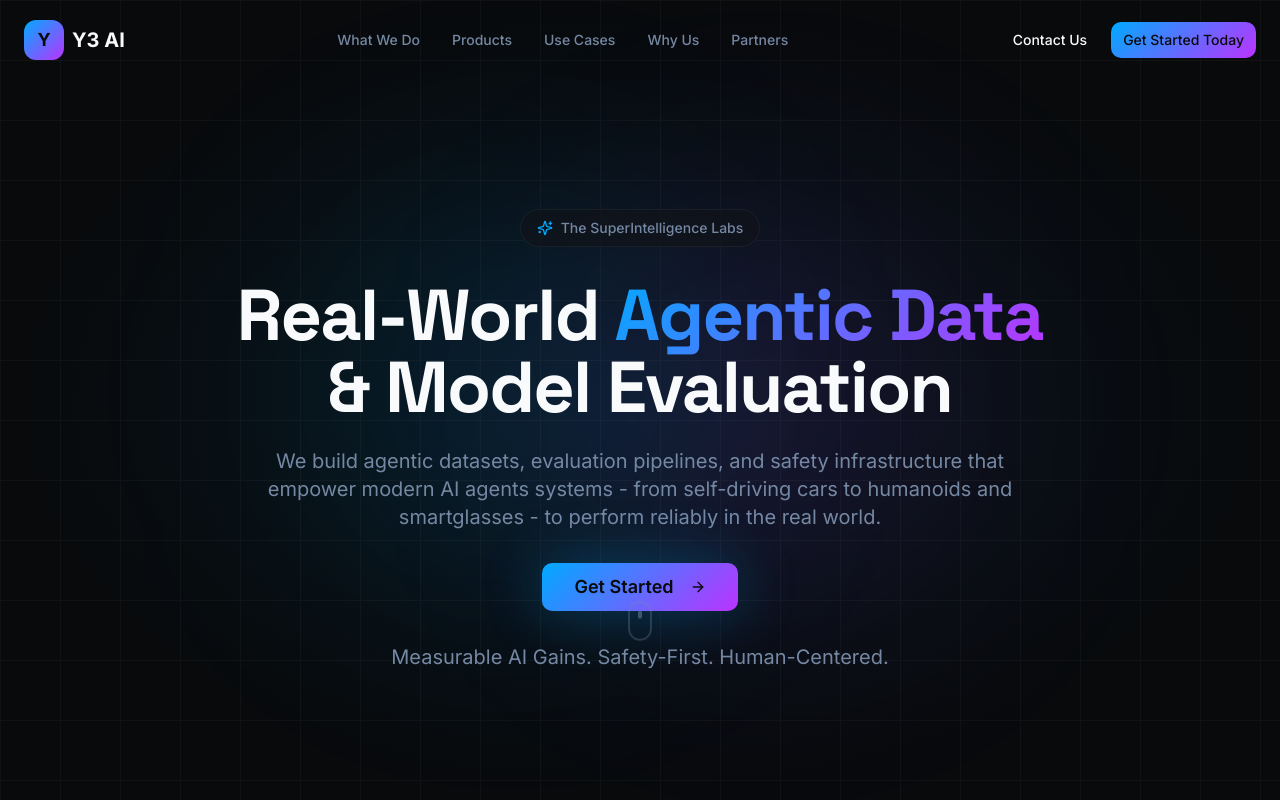
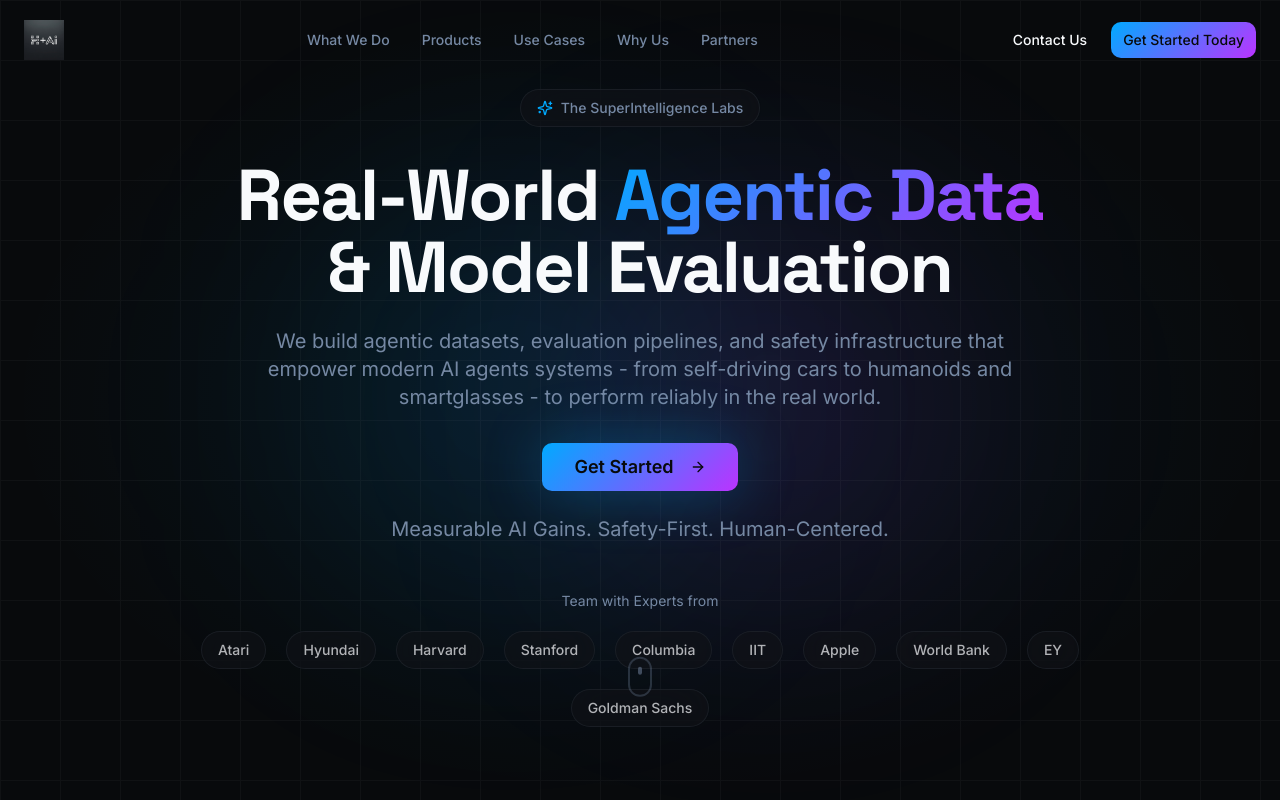
Before and after one commit to aradhya2106/Landing-pages, a React (Vite) app: page / in a window 1280 px wide. Shown: the top 800 px of the page. Built offline with nearby package versions, Linux system fonts and the light colour scheme; the HTML template or start-up script is replaced by a standard one.

Commit message:
Updated latest changes

```diff
--- a/index.html
+++ b/index.html
@@ -3,7 +3,7 @@
   <head>
     <meta charset="UTF-8" />
     <meta name="viewport" content="width=device-width, initial-scale=1.0" />
-    <title>AgenticAI - Real-World Agentic Data & Model Evaluation</title>
+    <title>H + AI Agentic SuperIntelligence</title>
     <meta
       name="description"
       content="Real-World Agentic Data & Model Evaluation Infrastructure for Modern AI Systems"
--- a/src/components/landing/Footer.tsx
+++ b/src/components/landing/Footer.tsx
@@ -1,11 +1,8 @@
-import { useState } from "react";
 import { motion } from "framer-motion";
 import { ArrowRight } from "lucide-react";
 import { Button } from "@/components/ui/button";
-import ContactForm from "@/components/ContactForm";
 
 const Footer = () => {
-  const [isContactFormOpen, setIsContactFormOpen] = useState(false);
 
   return (
     <>
@@ -40,14 +37,15 @@ const Footer = () => {
                   Get Started Today
                   <ArrowRight className="ml-2 w-5 h-5" />
                 </Button>
+                <a href="mailto:Team@yachthree.com">
                   <Button
                     variant="outline"
                     size="lg"
                     className="border-border hover:bg-muted/50 px-8 py-6 text-lg"
-                  onClick={() => setIsContactFormOpen(true)}
                   >
                     Contact Us
                   </Button>
+                </a>
               </div>
             </motion.div>
           </div>
@@ -58,10 +56,11 @@ const Footer = () => {
           <div className="container px-4 md:px-6">
             <div className="flex flex-col md:flex-row items-center justify-between gap-4">
               <a href="#" className="flex items-center gap-2">
-                <div className="w-10 h-10 rounded-xl bg-gradient-primary flex items-center justify-center">
-                  <span className="text-lg font-bold text-black">Y</span>
-                </div>
-                <span className="font-bold text-xl hidden sm:block">Y3  AI</span>
+                <img
+                  src="/logo.png"
+                  alt="H+AI logo"
+                  className="h-10 w-auto object-contain"
+                />
               </a>
 
               <nav className="flex flex-wrap justify-center gap-6 text-sm text-muted-foreground">
@@ -98,18 +97,13 @@ const Footer = () => {
               </nav>
 
               <p className="text-sm text-muted-foreground">
-                © 2026 Y3 AI. All rights reserved.
+                © 2026 H+AI. All rights reserved.
               </p>
             </div>
           </div>
         </div>
       </footer>
 
-      {/* Contact Form Modal */}
-      <ContactForm
-        isOpen={isContactFormOpen}
-        onClose={() => setIsContactFormOpen(false)}
-      />
     </>
   );
 };
--- a/src/components/landing/Hero.tsx
+++ b/src/components/landing/Hero.tsx
@@ -2,9 +2,22 @@ import { motion } from "framer-motion";
 import { ArrowRight, Sparkles } from "lucide-react";
 import { Button } from "@/components/ui/button";
 
+const teamFrom = [
+  "Atari",
+  "Hyundai",
+  "Harvard",
+  "Stanford",
+  "Columbia",
+  "IIT",
+  "Apple",
+  "World Bank",
+  "EY",
+  "Goldman Sachs",
+];
+
 const Hero = () => {
   return (
-    <section className="relative min-h-screen flex items-center justify-center overflow-hidden pt-20">
+    <section className="relative min-h-screen flex flex-col justify-center overflow-hidden pt-20 pb-16">
       {/* Background Effects */}
       <div className="absolute inset-0 bg-gradient-glow opacity-50" />
       <div className="absolute top-1/4 left-1/4 w-96 h-96 bg-primary/10 rounded-full blur-[120px]" />
@@ -85,10 +98,35 @@ const Hero = () => {
             initial={{ opacity: 0, y: 20 }}
             animate={{ opacity: 1, y: 0 }}
             transition={{ delay: 0.9, duration: 0.8 }}
-            className="text-lg md:text-xl text-muted-foreground max-w-3xl mx-auto mt-8 leading-relaxed"
+            className="text-lg md:text-xl text-muted-foreground max-w-3xl mx-auto mt-6 leading-relaxed"
           >
             Measurable AI Gains. Safety-First. Human-Centered.
           </motion.p>
+
+          {/* Team with Experts from - first scroll */}
+          <motion.div
+            initial={{ opacity: 0, y: 16 }}
+            animate={{ opacity: 1, y: 0 }}
+            transition={{ delay: 1, duration: 0.6 }}
+            className="mt-10 md:mt-12"
+          >
+            <span className="text-muted-foreground text-sm mb-5 block">
+              Team with Experts from
+            </span>
+            <div className="flex flex-wrap justify-center items-center gap-3 sm:gap-4 md:gap-5">
+              {teamFrom.map((org, index) => (
+                <motion.span
+                  key={org}
+                  initial={{ opacity: 0 }}
+                  animate={{ opacity: 1 }}
+                  transition={{ delay: 1.05 + index * 0.04, duration: 0.4 }}
+                  className="px-4 py-2 rounded-full glass text-sm font-medium text-foreground/70 hover:text-foreground hover:border-primary/30 transition-all cursor-default"
+                >
+                  {org}
+                </motion.span>
+              ))}
+            </div>
+          </motion.div>
         </motion.div>
 
         {/* Scroll Indicator */}
--- a/src/components/landing/Navbar.tsx
+++ b/src/components/landing/Navbar.tsx
@@ -2,7 +2,6 @@ import { useState, useEffect } from "react";
 import { motion, AnimatePresence } from "framer-motion";
 import { Menu, X } from "lucide-react";
 import { Button } from "@/components/ui/button";
-import ContactForm from "@/components/ContactForm";
 
 const navLinks = [
   { label: "What We Do", href: "#what-we-do" },
@@ -15,7 +14,7 @@ const navLinks = [
 const Navbar = () => {
   const [isScrolled, setIsScrolled] = useState(false);
   const [isMobileMenuOpen, setIsMobileMenuOpen] = useState(false);
-  const [isContactFormOpen, setIsContactFormOpen] = useState(false);
+  // Contact modal disabled; using mailto link instead
 
   useEffect(() => {
     const handleScroll = () => {
@@ -39,14 +38,11 @@ const Navbar = () => {
           <nav className="flex items-center justify-between">
             {/* Logo */}
             <a href="#" className="flex items-center gap-2">
-              <div className="w-10 h-10 rounded-xl bg-gradient-primary flex items-center justify-center">
-                <span className="text-lg font-bold text-primary-foreground">
-                  Y
-                </span>
-              </div>
-              <span className="font-bold text-xl hidden sm:block">
-                Y3 AI
-              </span>
+              <img
+                src="/logo.png"
+                alt="H+AI logo"
+                className="h-10 w-auto object-contain"
+              />
             </a>
 
             {/* Desktop Navigation */}
@@ -64,13 +60,11 @@ const Navbar = () => {
 
             {/* CTA Buttons */}
             <div className="hidden lg:flex items-center gap-3">
-              <Button
-                variant="ghost"
-                size="sm"
-                onClick={() => setIsContactFormOpen(true)}
-              >
-                Contact Us
-              </Button>
+              <a href="mailto:Team@yachthree.com">
+                <Button variant="ghost" size="sm">
+                  Contact Us
+                </Button>
+              </a>
               <Button
                 size="sm"
                 className="bg-gradient-primary hover:opacity-90 text-primary-foreground"
@@ -117,17 +111,15 @@ const Navbar = () => {
                   </a>
                 ))}
                 <div className="pt-6 flex flex-col gap-3">
-                  <Button
-                    variant="outline"
-                    size="lg"
+                  <a
+                    href="mailto:Team@yachthree.com"
                     className="w-full"
-                    onClick={() => {
-                      setIsContactFormOpen(true);
-                      setIsMobileMenuOpen(false);
-                    }}
+                    onClick={() => setIsMobileMenuOpen(false)}
                   >
-                    Contact Us
-                  </Button>
+                    <Button variant="outline" size="lg" className="w-full">
+                      Contact Us
+                    </Button>
+                  </a>
                   <Button
                     size="lg"
                     className="w-full bg-gradient-primary hover:opacity-90 text-primary-foreground"
@@ -141,11 +133,6 @@ const Navbar = () => {
         )}
       </AnimatePresence>
 
-      {/* Contact Form Modal */}
-      <ContactForm
-        isOpen={isContactFormOpen}
-        onClose={() => setIsContactFormOpen(false)}
-      />
     </>
   );
 };
--- a/src/components/landing/ResearchSection.tsx
+++ b/src/components/landing/ResearchSection.tsx
@@ -4,9 +4,9 @@ import { motion } from "framer-motion";
 const researchAreas = [
   {
     icon: Cpu,
-    title: "Agentic Operating System (AOS)",
+    title: "Human-Centric Intelligence",
     description:
-      "Research-driven system design for autonomous AI behavior monitoring and evaluation",
+      "Human-inspired agent architecture integrating memory, learning, and contextual awareness to enable persistent, adaptive, and self-evolving AI behavior.",
     tag: "Systems Research",
   },
   {
```
Also changed, not shown: src/components/landing/Partners.tsx (+3 -47 lines), public/logo.png (added). Lines whose indentation alone changed are shown as unchanged.
